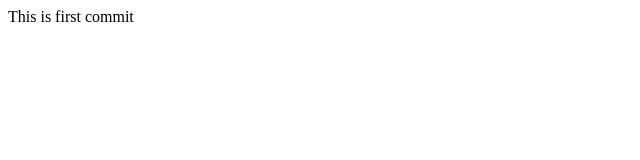
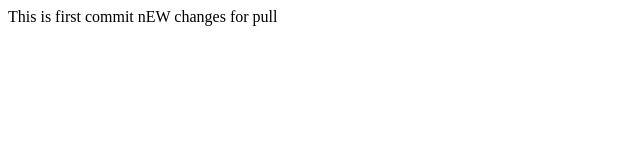
Before and after one commit to PirialMersus/frontend_test, a plain HTML site: page index.html in a window 1280 px wide. Shown: the whole page, without its empty margins (0-640 px from the left). Drawn offline with Linux system fonts and the light colour scheme.

Commit message:
Update index.html

```diff
--- a/index.html
+++ b/index.html
@@ -8,5 +8,6 @@
 </head>
 <body>
     This is first commit
+    nEW changes for pull
 </body>
 </html>
```
